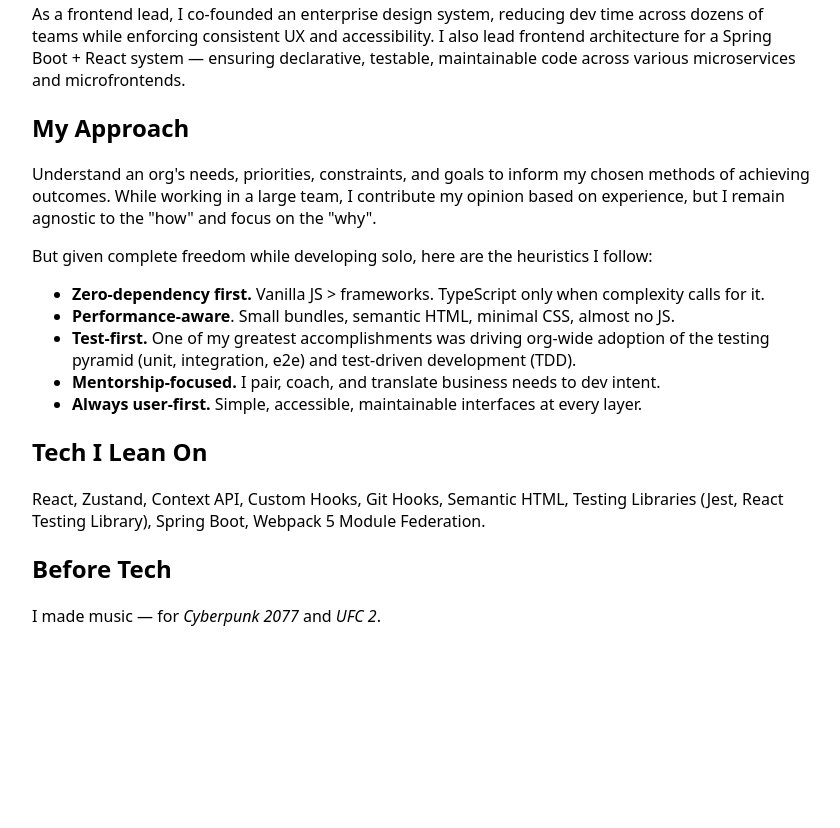
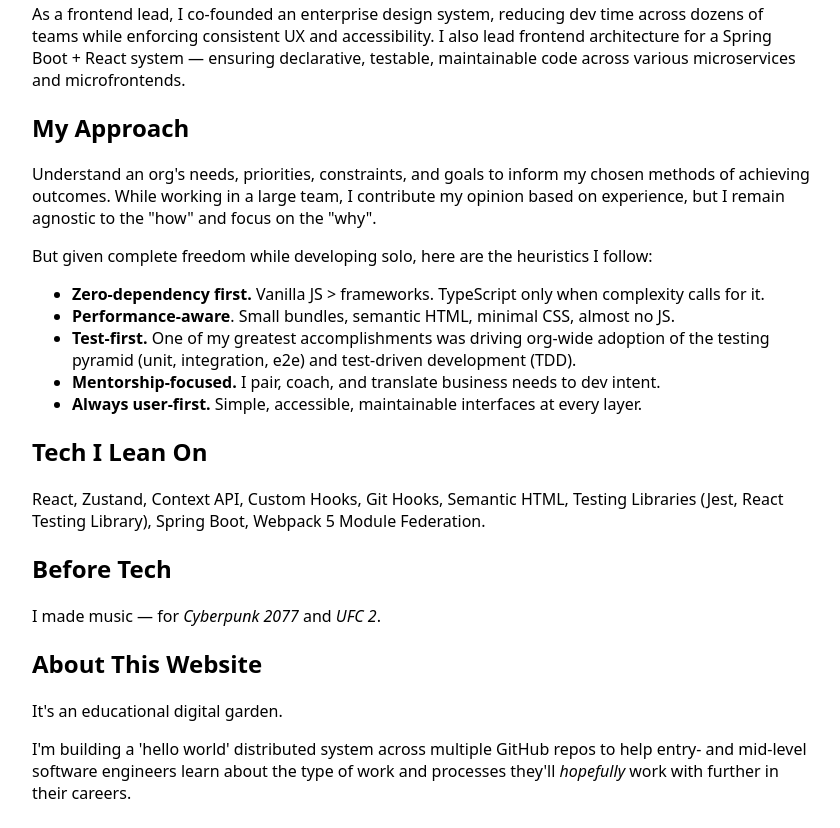
Before and after one commit to carlcidromero/carlcidromero.github.io, a website: page docs/index.html in a window 1280 px wide. Shown: the part 341-1169 px from the top of the page, without its empty margins (219-1059 px from the left). Before the commit the page ends 992 px from the top, so only its background shows below. Drawn offline with Linux system fonts and the light colour scheme.

Commit message:
feat: use new about me

```diff
--- a/docs/index.html
+++ b/docs/index.html
@@ -82,6 +82,9 @@
 <p>React, Zustand, Context API, Custom Hooks, Git Hooks, Semantic HTML, Testing Libraries (Jest, React Testing Library), Spring Boot, Webpack 5 Module Federation.</p>
 <h2>Before Tech</h2>
 <p>I made music — for <em>Cyberpunk 2077</em> and <em>UFC 2</em>.</p>
+<h2>About This Website</h2>
+<p>It&#39;s an educational digital garden.</p>
+<p>I&#39;m building a &#39;hello world&#39; distributed system across multiple GitHub repos to help entry- and mid-level software engineers learn about the type of work and processes they&#39;ll <em>hopefully</em> work with further in their careers.</p>
 </article>
     </main>
   </body>
```
